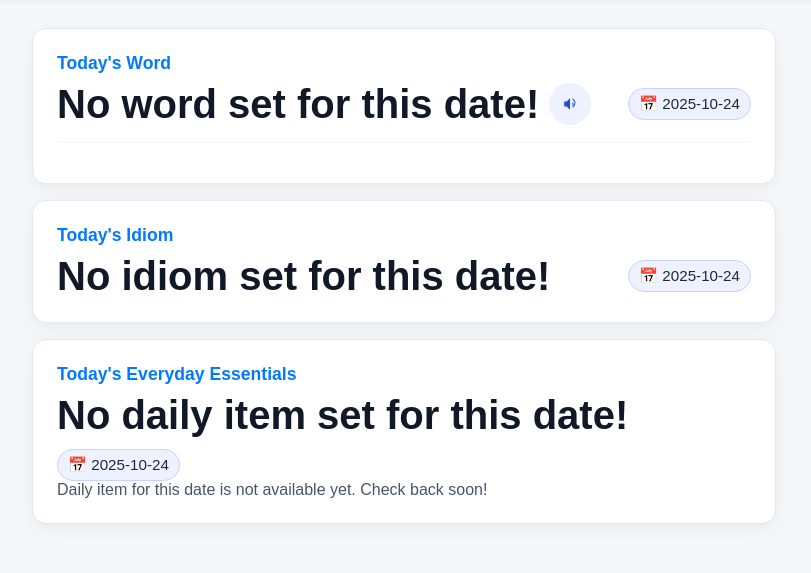
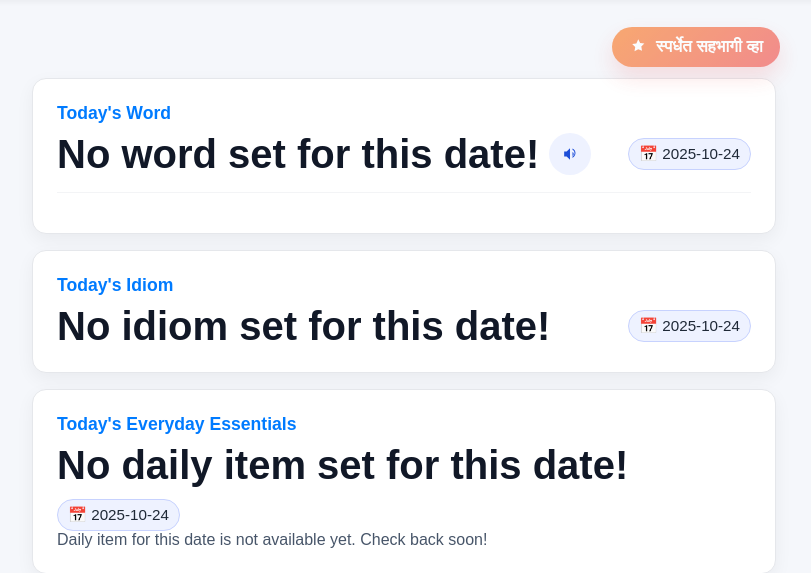
Before and after one commit to sachinsaitawadekar/vocabulary, a PHP site: page /vocabulary.php in a window 1280 px wide. Shown: the part 64-637 px from the top of the page, without its empty margins (236-1047 px from the left). Run offline with PHP 8.4, Linux system fonts and the light colour scheme; data that the repository does not hold is empty.

Commit message:
added contest button

```diff
--- a/schema.sql
+++ b/schema.sql
@@ -38,6 +38,7 @@ CREATE TABLE IF NOT EXISTS content_settings (
     show_vocabulary TINYINT(1) NOT NULL DEFAULT 1,
     show_idiom TINYINT(1) NOT NULL DEFAULT 1,
     show_everyday TINYINT(1) NOT NULL DEFAULT 1,
+    show_contest_cta TINYINT(1) NOT NULL DEFAULT 1,
     updated_at TIMESTAMP DEFAULT CURRENT_TIMESTAMP ON UPDATE CURRENT_TIMESTAMP
 ) ENGINE=InnoDB DEFAULT CHARSET=utf8mb4 COLLATE=utf8mb4_unicode_ci;
 
--- a/vocabulary.php
+++ b/vocabulary.php
@@ -10,10 +10,11 @@ if (!function_exists('e')) {
 $visibilitySettings = [
   'show_vocabulary' => 1,
   'show_idiom' => 1,
-  'show_everyday' => 1
+  'show_everyday' => 1,
+  'show_contest_cta' => 1
 ];
 try {
-  $stmtSettings = $pdo->query("SELECT show_vocabulary, show_idiom, show_everyday FROM content_settings WHERE id = 1 LIMIT 1");
+  $stmtSettings = $pdo->query("SELECT show_vocabulary, show_idiom, show_everyday, show_contest_cta FROM content_settings WHERE id = 1 LIMIT 1");
   $rowSettings = $stmtSettings->fetch();
   if ($rowSettings) {
     foreach ($visibilitySettings as $key => $default) {
@@ -173,6 +174,41 @@ if (!empty($visibilitySettings['show_everyday'])) {
     .pager { margin-top: 16px; display: flex; gap: 10px; flex-wrap: wrap; justify-content: center; }
     .pager a { text-decoration: none; padding: 10px 14px; border: 1px solid #e5e7eb; border-radius: 10px; background: #f9fafb; color: #111827; transition: background 0.2s, border-color 0.2s; font-size: 1rem; }
     .pager a:hover { background: #eef2ff; border-color: #c7d2fe; }
+    .cta-bar {
+      display: flex;
+      justify-content: flex-end;
+      margin-bottom: 12px;
+    }
+    .cta-btn {
+      display: inline-flex;
+      align-items: center;
+      gap: 8px;
+      background: linear-gradient(135deg, #f97316, #ef4444);
+      color: #fff;
+      text-decoration: none;
+      padding: 10px 16px;
+      border-radius: 999px;
+      font-weight: 600;
+      font-size: 1rem;
+      box-shadow: 0 10px 20px rgba(239, 68, 68, 0.25);
+      transition: transform 0.2s, box-shadow 0.2s;
+    }
+    .cta-btn.blink {
+      animation: pulseBlink 1.2s ease-in-out infinite;
+    }
+    .cta-btn:hover {
+      transform: translateY(-2px);
+      box-shadow: 0 14px 24px rgba(249, 115, 22, 0.3);
+    }
+    .cta-btn svg {
+      width: 18px;
+      height: 18px;
+      fill: currentColor;
+    }
+    @keyframes pulseBlink {
+      0%, 100% { opacity: 1; transform: scale(1); }
+      50% { opacity: 0.6; transform: scale(1.05); }
+    }
     .daily-wrap {
       display: grid;
       grid-template-columns: minmax(200px, 280px) minmax(0, 1fr);
@@ -236,6 +272,14 @@ if (!empty($visibilitySettings['show_everyday'])) {
   <?php include __DIR__ . '/partials/nav.php'; ?>
   <main class="page-main">
     <div class="container">
+    <?php if (!empty($visibilitySettings['show_contest_cta'])): ?>
+    <div class="cta-bar">
+      <a class="cta-btn blink" href="contest-register.php">
+        <svg viewBox="0 0 24 24" xmlns="http://www.w3.org/2000/svg"><path d="M12 2l2.39 4.84 5.34.78-3.86 3.76.91 5.31L12 14.77l-4.78 2.52.91-5.31-3.86-3.76 5.34-.78z"/></svg>
+        स्पर्धेत सहभागी व्हा
+      </a>
+    </div>
+    <?php endif; ?>
     <?php if (!empty($visibilitySettings['show_vocabulary'])): ?>
     <section class="card">
       <div class="card-title"><?= htmlspecialchars($cardTitle) ?></div>
```
Also changed, not shown: admin.php (+20 -4 lines).
